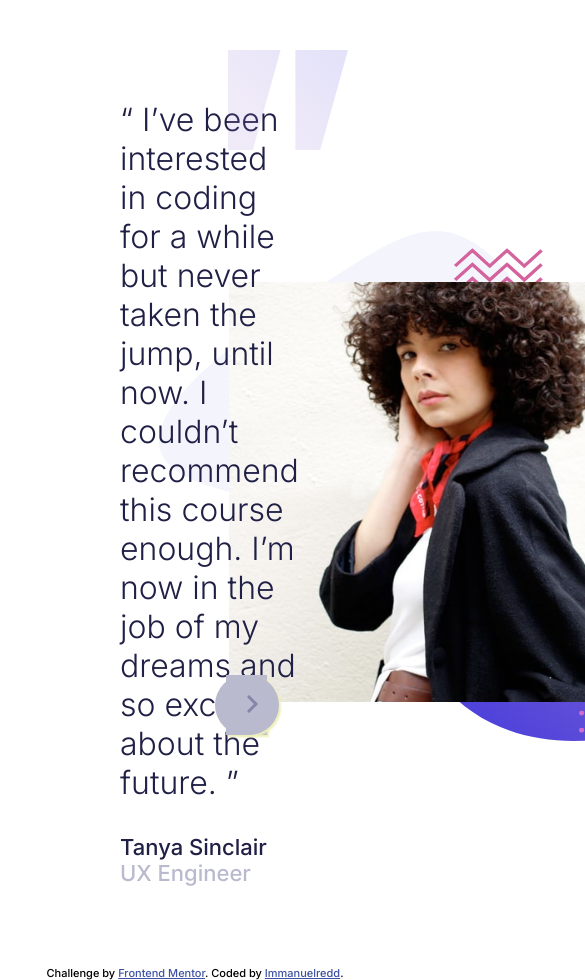
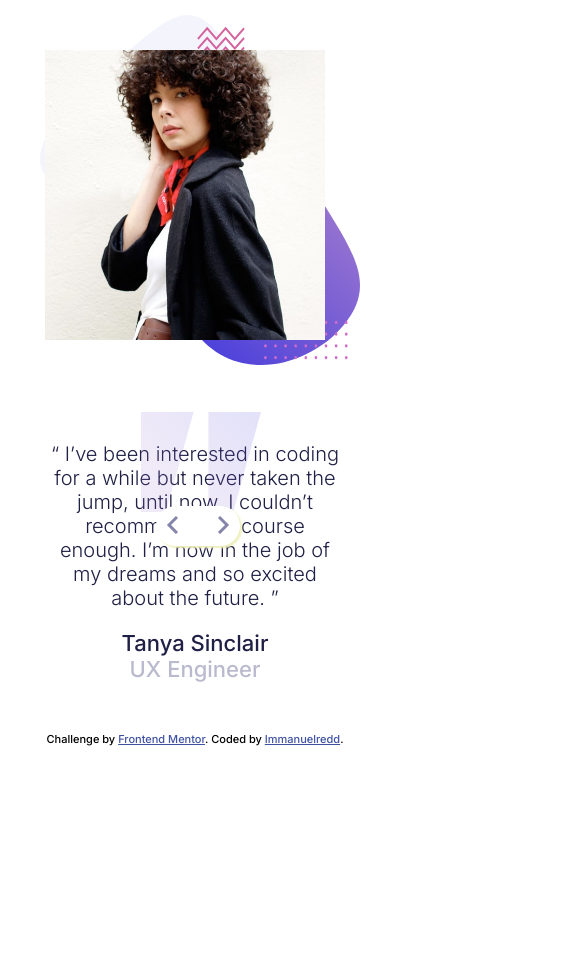
Before and after one commit to immanuelredd/testimonial-slider, a plain HTML site: page coding-bootcamp-testimonials-slider-master/index.html in a window 390 px wide. Shown: the top 980 px of the page, 585 px wide, since content can reach past the window. After the commit the page ends 844 px from the top, so only its background shows below. Drawn offline with Linux system fonts and the light colour scheme.

Commit message:
Made slider responsive && Update Html file
-mobile and tablet responsiveness
-Remove duplicate id
-Remove duplicate width and height

-Update path bug from backlash in image

```diff
--- a/coding-bootcamp-testimonials-slider-master/index.html
+++ b/coding-bootcamp-testimonials-slider-master/index.html
@@ -27,14 +27,14 @@
                 I couldn’t recommend this course enough. I’m now in the job of my dreams and so
                 excited about the future. ”
               </p>
-              <p class="p-two"> Tanya Sinclair
+              <p class="p-two"> Tanya Sinclair <br class="br">
                 <span>UX Engineer</span> </p>
             </div>
             <div class="images">
               <div class="image">
-                <img class="img-1" src="images\image-tanya.jpg" alt="image-tanya" height="420px" width="450px">
+                <img class="img-1" src="images/image-tanya.jpg" alt="image-tanya">
               </div>
-              <img src="images/pattern-bg.svg" alt="" class="img-bg" height="510px" width="600px">
+              <img src="images/pattern-bg.svg" alt="" class="img-bg">
             </div>
           </div>
         </div>
@@ -47,24 +47,26 @@
                 The depth the instructors go into is incredible. I now feel so confident about
                 starting up as a professional developer. ”
               </p>
-              <p class="p-two"> John Tarkpor
+              <p class="p-two"> John Tarkpor <br class="br">
                 <span> Junior Front-end Developer</span> </p>
             </div>
             <div class="images">
               <div class="image">
-                <img class="img-1" src="images/image-john.jpg" alt="image-tanya" height="420px" width="450px">
+                <img class="img-1" src="images/image-john.jpg" alt="image-tanya">
               </div>
-              <img src="images/pattern-bg.svg" alt="" class="img-bg" height="510px" width="600px">
+              <img src="images/pattern-bg.svg" alt="" class="img-bg">
             </div>
           </div>
         </div>
       </div>
-      <span class="slider-prev" id="nav" onclick="getdiv(-1)">
-        <img src="images/icon-prev.svg" alt="">
-      </span>
-      <span class="slider-next" id="nav" onclick="getdiv(1)">
-        <img src="images/icon-next.svg" alt="">
-      </span>
+      <div class="nav">
+        <span class="slider-prev" onclick="getdiv(-1)">
+          <img src="images/icon-prev.svg" alt="">
+        </span>
+        <span class="slider-next" onclick="getdiv(1)">
+          <img src="images/icon-next.svg" alt="">
+        </span>
+      </div>
     </div>
 
   </main>
--- a/coding-bootcamp-testimonials-slider-master/style.css
+++ b/coding-bootcamp-testimonials-slider-master/style.css
@@ -1,13 +1,5 @@
 @import url('https://fonts.googleapis.com/css2?family=Inter:wght@300;500;700&display=swap');
 
-.attribution {
-    font-size: 11px;
-    text-align: center;
-}
-
-.attribution a {
-    color: hsl(228, 45%, 44%);
-}
 
 * {
     padding: 0;
@@ -26,6 +18,7 @@ body {
     font-family: 'Inter',
         sans-serif;
     Font-size: 10px;
+    height: auto;
 }
 
 p {
@@ -44,7 +37,9 @@ p {
 .slider-container {
     display: flex;
     align-items: center;
-    justify-content: space-evenly;
+    justify-content: space-between;
+    margin: auto;
+    width: 100%;
 }
 
 .content {
@@ -77,37 +72,182 @@ p {
     right: 7em;
 }
 
+.img-1 {
+    height: 420px;
+    width: 450px;
+}
+
 .img-bg {
     position: absolute;
     z-index: -1;
     top: 0;
     right: -1em;
     transform: translateY(-10%);
+    height: 510px;
+    width: 600px;
 }
 
 span {
     color: var(--greyish-blue);
 }
 
-.slider-prev,
-.slider-next {
-    background-color: var(--greyish-blue);
+.br {
+    display: none;
+}
+
+.nav {
+    background-color: rgb(255, 255, 255);
     box-shadow: 2px 2px 2px #eeb;
     color: var(--dark-blue);
-    padding: 2em 2em 2em;
+    padding: 1em;
     position: absolute;
     top: 80%;
-    left: 55%;
+    left: 58%;
+    border-radius: 2rem;
     border: none;
     z-index: 30;
     cursor: pointer;
+    padding: 1rem;
 }
 
 .slider-prev {
-    border-radius: 2rem 0 0 2rem;
+    padding-right: 1.5em;
 }
 
 .slider-next {
-    border-radius: 0 2rem 2rem 0;
-    left: 58%;
+    padding-left: 1.5em;
 }
+
+.attribution {
+    font-size: 11px;
+    text-align: center;
+    width: 100%;
+    margin: auto;
+    padding-bottom: 1em;
+}
+
+.attribution a {
+    color: hsl(228, 45%, 44%);
+}
+
+
+@media screen and (max-width: 1200px) {
+    .container {
+        padding: 7em 6em 0.5em 4em;
+    }
+
+    .nav {
+        top: 88%;
+        left: 50%;
+        padding: 1em;
+    }
+
+    .slider-prev {
+        padding-right: 1.8em;
+    }
+
+    .slider-next {
+        padding-left: 1.8em;
+    }
+}
+
+@media screen and (max-width: 800px) {
+    .container {
+        padding: 7em 4em 0.5em 4em;
+    }
+
+    .slider-container {
+        display: flex;
+        flex-direction: column;
+    }
+
+    .content {
+        order: 2;
+        margin-top: 10em;
+    }
+
+    .images {
+        position: relative;
+        left: 3em;
+    }
+
+    .image {
+        width: 100%;
+        margin: auto;
+    }
+
+    .content .pattern-quotes {
+        left: 0;
+        transform: translate(200%, -30%);
+    }
+
+    p {
+        text-align: center;
+        font-size: 3.0em;
+    }
+
+    .br {
+        display: block;
+    }
+
+    .nav {
+        left: 38%;
+    }
+}
+
+@media screen and (max-width: 600px) {
+    .container {
+        margin: auto;
+        padding: 10em 1em 5em;
+    }
+
+    .nav {
+        top: 95%;
+        left: 40%;
+    }
+}
+
+@media screen and (max-width: 450px) {
+    .container {
+        padding: 5em 1em 2em;
+    }
+
+    p {
+        font-size: 2.0em;
+    }
+
+    .content {
+        margin-top: 10em;
+    }
+
+    .content .pattern-quotes {
+        left: 0;
+        transform: translate(80%, -30%);
+    }
+
+    .slider-container {
+        width: 300px;
+    }
+
+    .image {
+        position: relative;
+        right: 4em;
+    }
+
+    .images .img-1 {
+        height: 290px;
+        width: 280px;
+    }
+
+    .images .img-bg {
+        height: 350px;
+        width: 320px;
+        right: 0.5em;
+    }
+
+    .nav {
+        top: 60%;
+
+    }
+
+}
```
